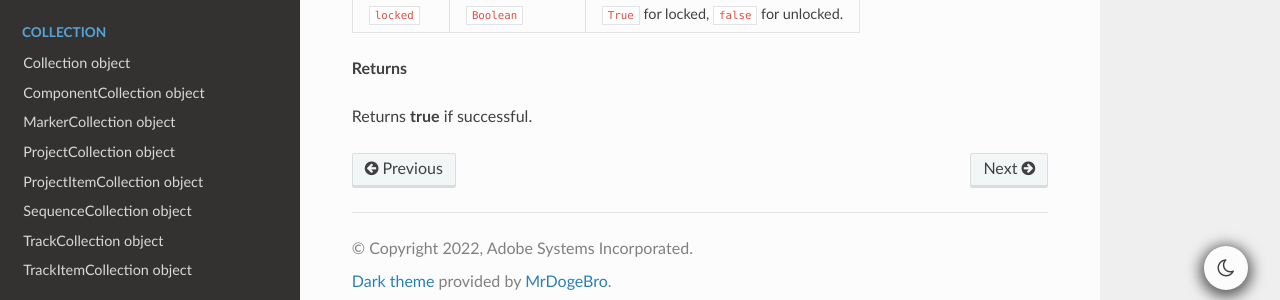
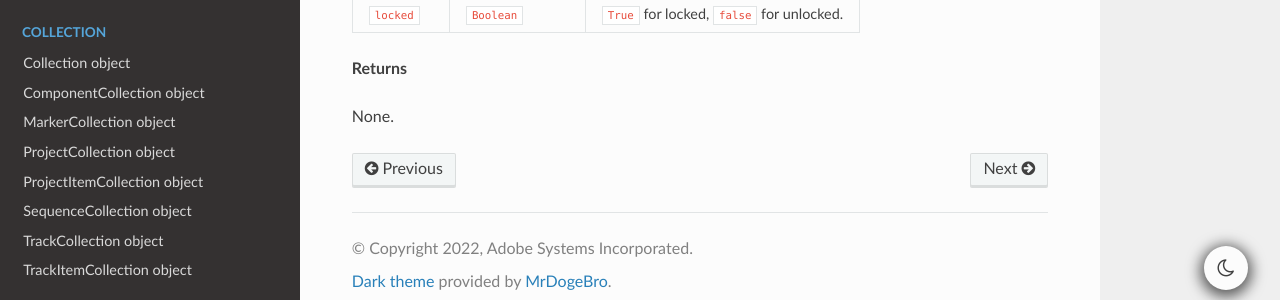
Before and after one commit to docsforadobe/premiere-scripting-guide, a Sphinx documentation site: the page built from docs/general/production.rst, in a window 1280 px wide and 900 px high, scrolled down 3050 px. Shown: the part 582-882 px from the top of the window. Built offline with Sphinx 7.4.7 and the Read the Docs theme 2.0.0, drawn with Linux system fonts in a browser that asks for light colours.

Commit message:
Revert "Update to Docs"
This reverts commit bbc3a48731b09aed395f356c0dd6eddf5043df76.

```diff
--- a/docs/general/production.rst
+++ b/docs/general/production.rst
@@ -194,4 +194,4 @@ Argument          Type                Description
 
 **Returns**
 
-Returns **true** if successful.
+None.
```
